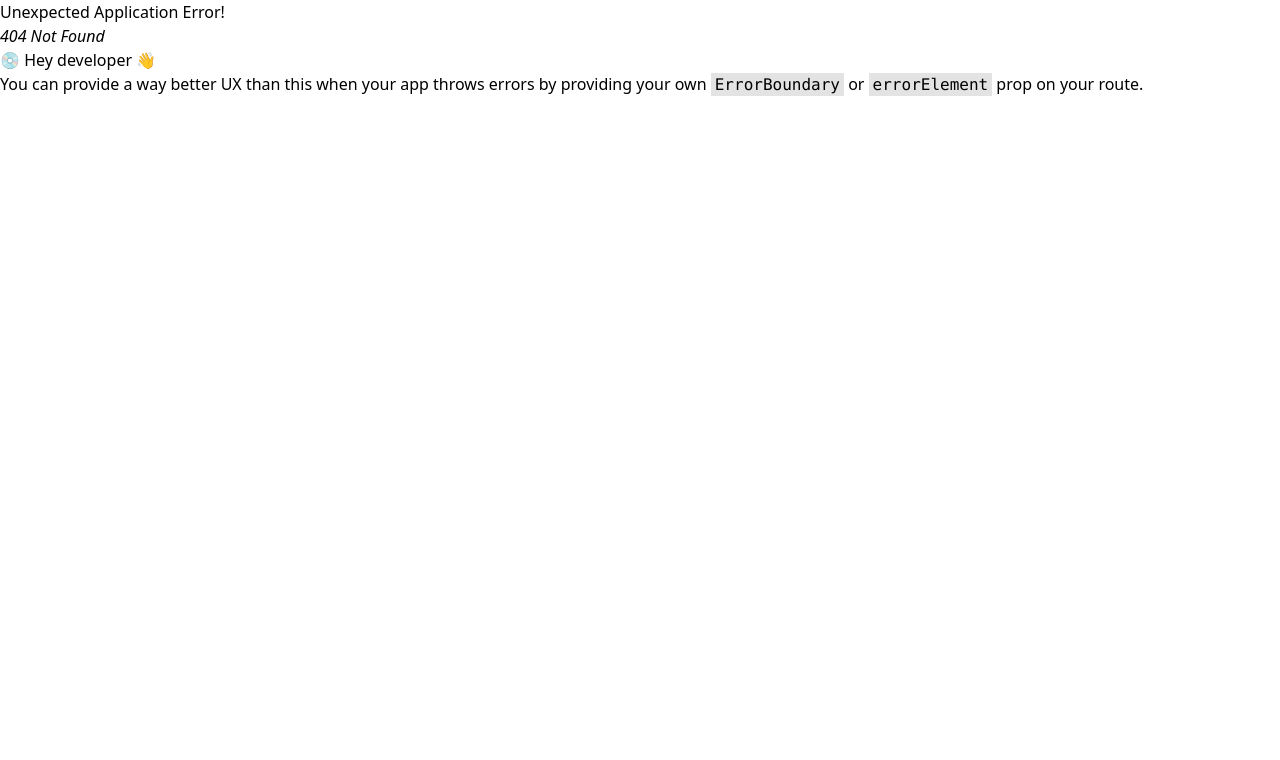
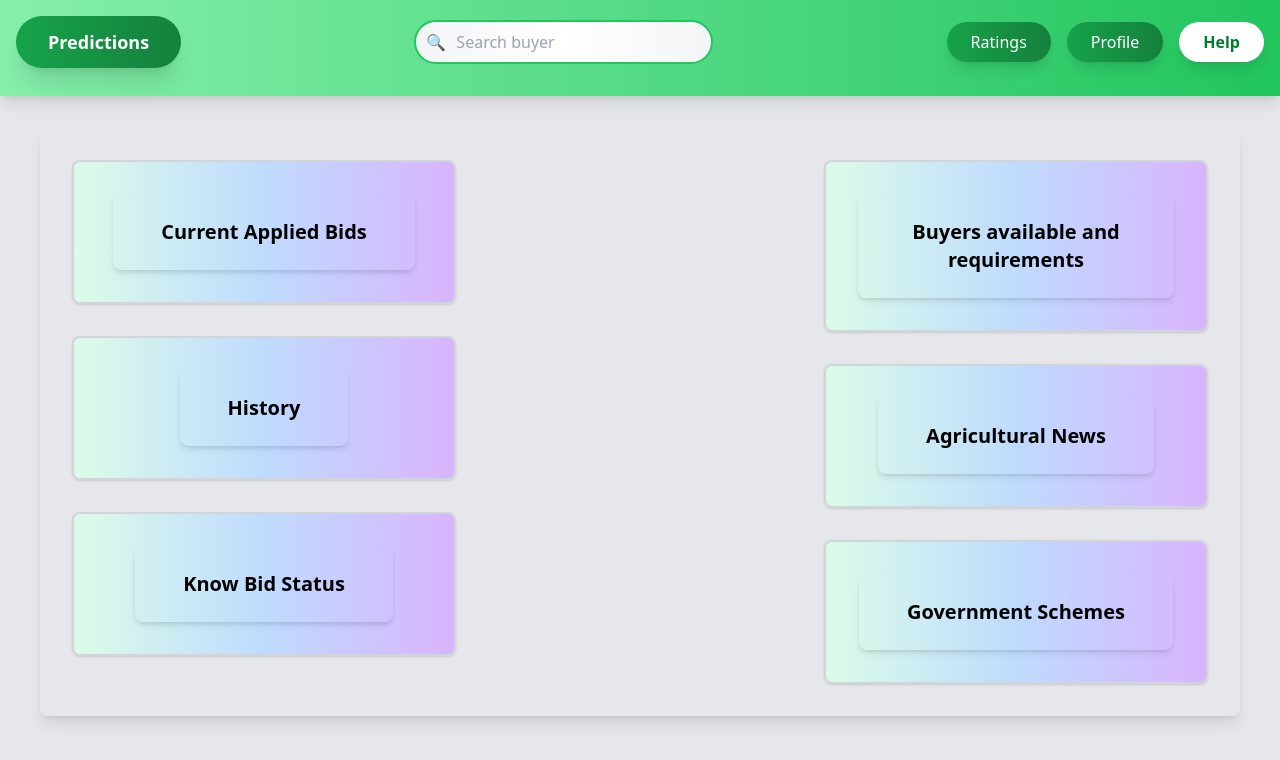
Before and after one commit to raiashpanda007/Kisan-Connect, a React (Vite) app in the folder Frontend/: page /farmer/home in a window 1280 px wide. Before the commit this address had no page. Shown: the top 760 px of the page. Built offline with nearby package versions, Linux system fonts and the light colour scheme.

Commit message:
Farmer Home page

```diff
--- a/Frontend/src/Components/Cards/Cards.js
+++ b/Frontend/src/Components/Cards/Cards.js
@@ -1,3 +1,3 @@
 import LandingPage_Card from "./LandingPage_Card";
-
-export { LandingPage_Card };
+import FarmerCard from "./FarmerCard";
+export { LandingPage_Card,FarmerCard };
--- /dev/null
+++ b/Frontend/src/Components/Cards/FarmerCard.jsx
@@ -0,0 +1,17 @@
+import React from 'react';
+
+const FarmerCard = ({ content, isButton }) => {
+  return (
+    <div className="bg-gradient-to-r from-green-100 via-blue-200 to-purple-300 border-2 border-gray-300 rounded-lg p-8 w-96 shadow hover:shadow-lg transition-shadow duration-200 ease-in-out flex justify-center items-center">
+      {isButton ? (
+        <button className="bg-transparent  py-6 px-12 text-xl font-semibold rounded-lg hover:border-gradient-to-r hover:from-green-600 hover:to-green-700 transition-all duration-300 ease-in-out shadow-md">
+          {content}
+        </button>
+      ) : (
+        <p className="text-gray-700 text-lg">{content}</p>
+      )}
+    </div>
+  );
+};
+
+export default FarmerCard;
--- a/Frontend/src/Screen/Farmer/Farmer.js
+++ b/Frontend/src/Screen/Farmer/Farmer.js
@@ -1,3 +1,4 @@
 import Login from "./Login";
 import SignUp from "./SignUp";
-export { Login, SignUp };
+import FarmerHome from "./FarmerHome";
+export { Login, SignUp, FarmerHome };
--- /dev/null
+++ b/Frontend/src/Screen/Farmer/FarmerHome.jsx
@@ -0,0 +1,25 @@
+import React from 'react';
+import {FarmerCard as Card} from '../../Components/Cards/Cards.js';
+
+function FarmerHome() {
+  return (
+    <div className="relative top-32 flex justify-between mx-10 space-x-10 p-8 rounded-lg shadow-lg">
+      {/* Left Side */}
+      <div className="space-y-8">
+        {/* Larger cards with buttons */}
+        <Card content="Current Applied Bids" isButton />
+        <Card content="History" isButton />
+        <Card content="Know Bid Status" isButton />
+      </div>
+
+      {/* Right Side */}
+      <div className="space-y-8">
+        <Card content="Buyers available and requirements" isButton />
+        <Card content="Agricultural News" isButton />
+        <Card content="Government Schemes" isButton />
+      </div>
+    </div>
+  );
+}
+
+export default FarmerHome;
--- a/Frontend/src/main.jsx
+++ b/Frontend/src/main.jsx
@@ -10,7 +10,7 @@ import {
   createRoutesFromElements,
 } from "react-router-dom";
 import {Login , SignUp, Home, BidForm,CurrentContracts} from'./Screen/Contractor/Contractor.js';
-import {Login as FarmerLogin, SignUp as FarmerSignUp} from'./Screen/Farmer/Farmer.js';
+import {Login as FarmerLogin, SignUp as FarmerSignUp,FarmerHome} from'./Screen/Farmer/Farmer.js';
 import { Provider } from "react-redux";
 import store from "./Store/Store.js";
 const router = createBrowserRouter(
@@ -24,6 +24,7 @@ const router = createBrowserRouter(
       <Route path="farmer/signup" element={<FarmerSignUp />} />
       <Route  path='contractor/create-new-bid' element={<BidForm />} />
       <Route  path='contractor/current-contracts' element={<CurrentContracts />} />
+      <Route  path='farmer/home' element={<FarmerHome />} />
     </Route>
   )
 )
```
